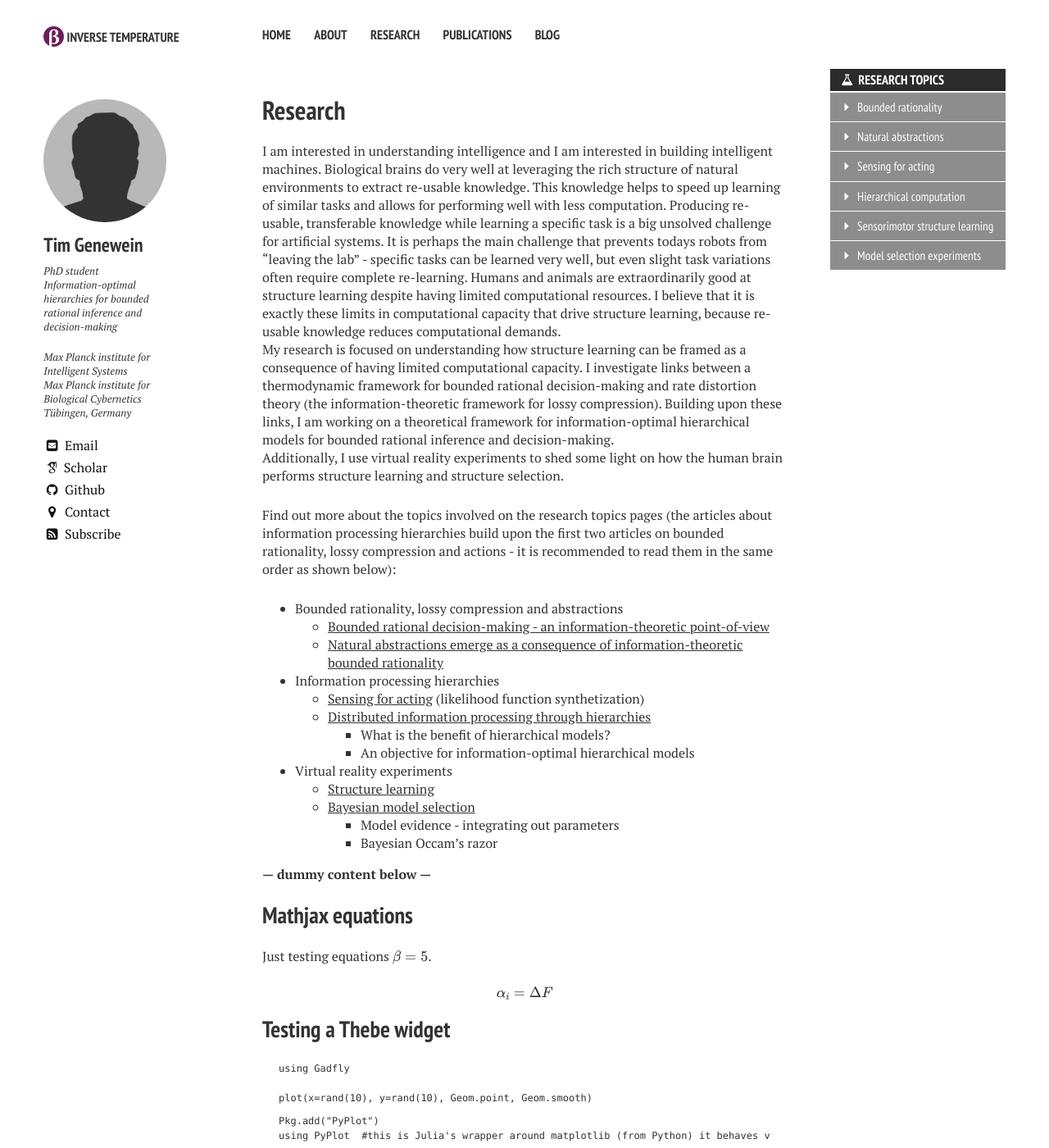
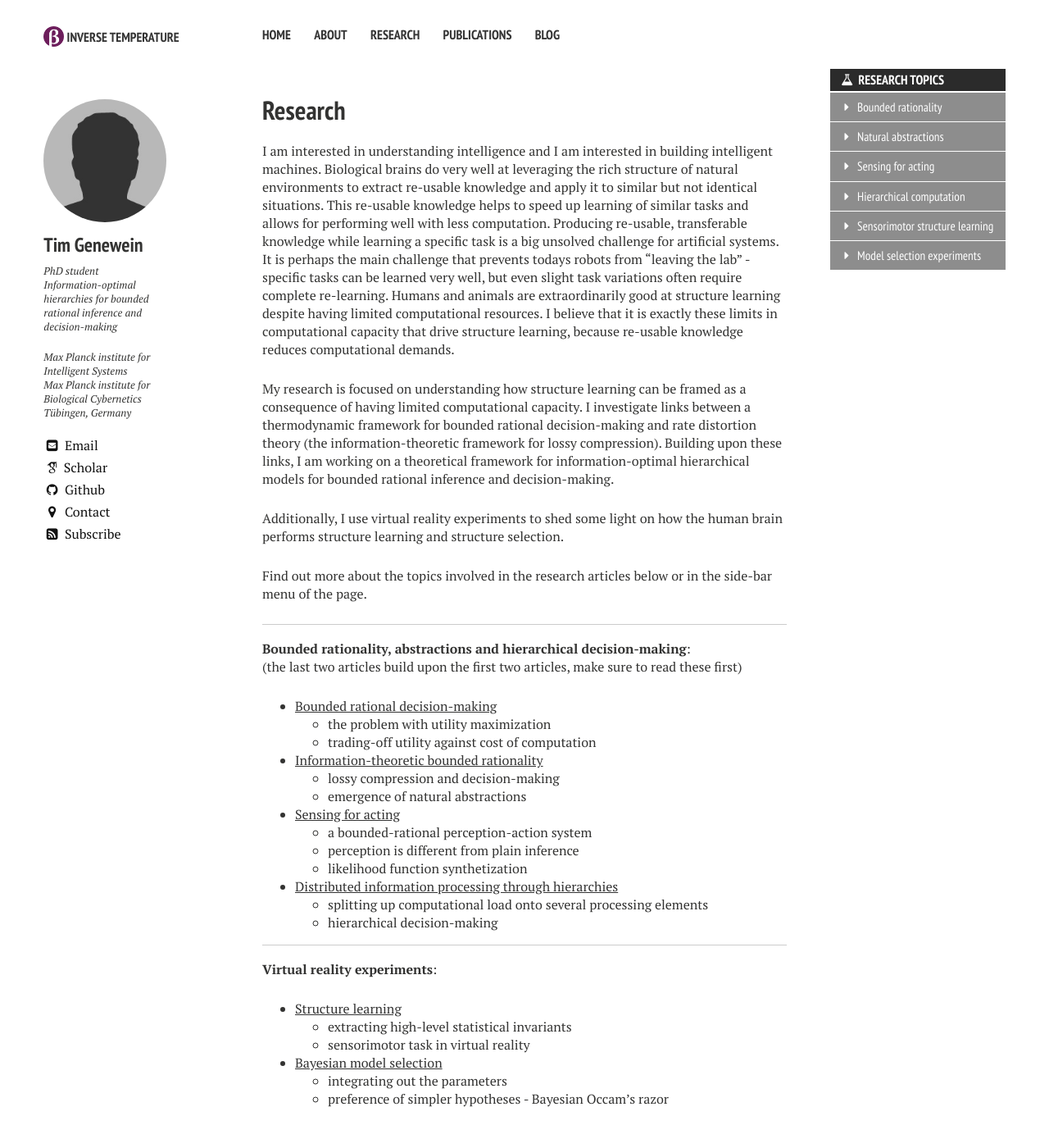
Before and after one commit to tgenewein/tgenewein.github.io, a Jekyll site: the page built from research/index.md, in a window 1280 px wide and 1400 px high. Shown: the whole window at 82% size. Built offline with Jekyll 4.4.1, drawn with Linux system fonts in a browser that asks for light colours; nearby versions of some CDN libraries; some web fonts are replaced; formulas are drawn with MathJax 3; comment, search, counter and statistics services are not loaded; some of the changed text lies outside the part shown.

```diff
--- a/research/index.md
+++ b/research/index.md
@@ -26,72 +26,40 @@ permalink: /research/
   </div>
 </section><!-- /#table-of-contents -->
 
-I am interested in understanding intelligence and I am interested in building intelligent machines. Biological brains do very well at leveraging the rich structure of natural environments to extract re-usable knowledge. This knowledge helps to speed up learning of similar tasks and allows for performing well with less computation. Producing re-usable, transferable knowledge while learning a specific task is a big unsolved challenge for artificial systems. It is perhaps the main challenge that prevents todays robots from "leaving the lab" - specific tasks can be learned very well, but even slight task variations often require complete re-learning. Humans and animals are extraordinarily good at structure learning despite having limited computational resources. I believe that it is exactly these limits in computational capacity that drive structure learning, because re-usable knowledge reduces computational demands.
+I am interested in understanding intelligence and I am interested in building intelligent machines. Biological brains do very well at leveraging the rich structure of natural environments to extract re-usable knowledge and apply it to similar but not identical situations. This re-usable knowledge helps to speed up learning of similar tasks and allows for performing well with less computation. Producing re-usable, transferable knowledge while learning a specific task is a big unsolved challenge for artificial systems. It is perhaps the main challenge that prevents todays robots from "leaving the lab" - specific tasks can be learned very well, but even slight task variations often require complete re-learning. Humans and animals are extraordinarily good at structure learning despite having limited computational resources. I believe that it is exactly these limits in computational capacity that drive structure learning, because re-usable knowledge reduces computational demands.
+
 My research is focused on understanding how structure learning can be framed as a consequence of having limited computational capacity. I investigate links between a thermodynamic framework for bounded rational decision-making and rate distortion theory (the information-theoretic framework for lossy compression). Building upon these links, I am working on a theoretical framework for information-optimal hierarchical models for bounded rational inference and decision-making.
+
 Additionally, I use virtual reality experiments to shed some light on how the human brain performs structure learning and structure selection.
 
-Find out more about the topics involved on the research topics pages (the articles about information processing hierarchies build upon the first two articles on bounded rationality, lossy compression and actions - it is recommended to read them in the same order as shown below):
+Find out more about the topics involved in the research articles below or in the side-bar menu of the page.
 
+---
 
- * Bounded rationality, lossy compression and abstractions
-   * [Bounded rational decision-making - an information-theoretic point-of-view]({{ site.url }}/research/boundedrationality/)
-   * [Natural abstractions emerge as a consequence of information-theoretic bounded rationality]({{site.url}}/research/naturalabstractions/)
- * Information processing hierarchies
-   * [Sensing for acting]({{ site.url }}/research/sensingforacting/) (likelihood function synthetization)
-   * [Distributed information processing through hierarchies]({{ site.url }}/research/distributedinformationprocessing)
-     * What is the benefit of hierarchical models?
-     * An objective for information-optimal hierarchical models
+**Bounded rationality, abstractions and hierarchical decision-making**:
+(the last two articles build upon the first two articles, make sure to read these first)
 
- * Virtual reality experiments
-   * [Structure learning]({{ site.url }}/research/structurelearningexperiments/)
-   * [Bayesian model selection]({{ site.url }}/research/modelselectionexperiments/)
-     * Model evidence - integrating out parameters
-     * Bayesian Occam's razor
+* [Bounded rational decision-making]({{ site.url }}/research/boundedrationality/)
+  *  the problem with utility maximization
+  *  trading-off utility against cost of computation
+* [Information-theoretic bounded rationality]({{site.url}}/research/naturalabstractions/)
+  *  lossy compression and decision-making
+  *  emergence of natural abstractions
+* [Sensing for acting]({{ site.url }}/research/sensingforacting/)
+  *  a bounded-rational perception-action system
+  *  perception is different from plain inference
+  *  likelihood function synthetization
+* [Distributed information processing through hierarchies]({{ site.url }}/research/distributedinformationprocessing)
+  *  splitting up computational load onto several processing elements
+  *  hierarchical decision-making
 
+---
 
-**--- dummy content below ---**
+**Virtual reality experiments**:
 
-
-## Mathjax equations
-Just testing equations $$\beta = 5$$.
-
-$$ \alpha_i = \Delta F $$
-
-
-
-## Testing a Thebe widget
-<pre data-code-language="julia" data-executable='true'>
-using Gadfly
-
-plot(x=rand(10), y=rand(10), Geom.point, Geom.smooth)
-</pre>
-
-<pre data-code-language="julia" data-executable='true'>
-Pkg.add("PyPlot")
-using PyPlot  #this is Julia's wrapper around matplotlib (from Python) it behaves very similar to MATLAB
-
-# compute the "speed of divergence" for point c and perturbation z
-# the return value is small for perturbations that diverge fast, and large for non-divergent sequences
-function julia(z, c; maxiter=200)
-    #iterate through the complex quadratic polynomial
-    for n = 1:maxiter
-        z = z^2 + c
-        #check if sequence has "diverged"
-        if abs2(z) > 4
-            return n
-        end
-    end
-    return maxiter #sequence has not diverged (yet)
-end
-
-#this call produces the Julia set for c=-0.06+0.67im
-c = complex(-0.06, 0.67)  #try changing this!
-
-jset = [ julia(complex(r,i), c) for i=1:-.002:-1, r=-1.5:.002:1.5 ];
-
-#this time with a different colormap
-imshow(jset, cmap="afmhot", extent=[-1.5,1.5,-1,1])
-xlabel("Re(z0)")
-ylabel("Im(z0)")
-title("Julia set (c=$c, complex quadr. pol.)")
-</pre>
+* [Structure learning]({{ site.url }}/research/structurelearningexperiments/)
+  *  extracting high-level statistical invariants
+  *  sensorimotor task in virtual reality
+* [Bayesian model selection]({{ site.url }}/research/modelselectionexperiments/)
+  *  integrating out the parameters
+  *  preference of simpler hypotheses - Bayesian Occam's razor
```
Also changed, not shown: _drafts/2016-01-30-Blog-EmbeddingCodeWithThebe.md (added, +57 -0 lines), about/index.md (+16 -11 lines), 1 other file.
